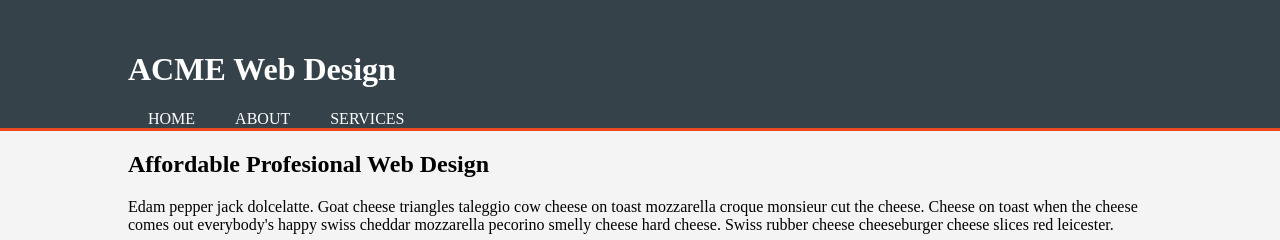
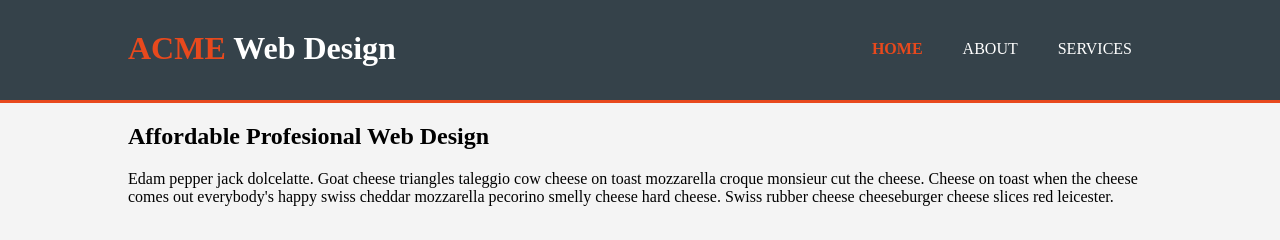
Before and after one commit to jvfon/acme, a plain HTML site: page index.html in a window 1280 px wide. Shown: the top 240 px of the page. Drawn offline with Linux system fonts and the light colour scheme.

Commit message:
working on css

```diff
--- a/css/acme.css
+++ b/css/acme.css
@@ -16,6 +16,10 @@ body {
     overflow: hidden; /* if something goes outside of a div, we don't want a scroll bar */
 }
 
+ul {
+    margin: 0;
+}
+
 /* header */
 header {
     background: #35424a;
@@ -32,15 +36,40 @@ header a{
     text-transform: uppercase;
     font-size: 16px;
 }
-
-header ul {
+/* we want all the ul's to have margin of 0. We put it above with everything global */
+/*header ul {
     margin: 0; /* by default ul as margin and padding */
-    padding: 0; /* we want them set to zero */
-}
+    /* padding: 0; /* we want them set to zero */
+/*} */
 
 header li {
     float: left; /* makes them go horizontal */
     display: inline; /* removes the bullet points */
     padding: 0 20px 0 20px; /* padding only for the right and left sides */
+}
 
+header #branding {
+    float: left; /* float "acme web design" to the left */
 }
+
+header #branding h1 {
+    margin: 0;
+}
+
+header nav {
+    float: right; /* float menu to the right */
+    margin-top: 10px;
+}
+
+/* header with the class of highlight, header with the class of current and the link inside it */
+header .highlight, header .current a{
+    color: #e8491d; /* change "acme' and "home" link to orange */
+    font-weight: bold;
+}
+
+header a:hover {
+    color: #cccccc; /* links from nav bar turn grey when mouse hover over them */
+    font-weight: bold;
+}
+
+/* showcase */
--- a/index.html
+++ b/index.html
@@ -16,12 +16,13 @@
             <div class="container">
                 <div id="branding">
                     <!--here you can also put a logo-->
-                    <h1>ACME Web Design</h1>
+                    <!--if we use a div instead of a span, ACME goes into its own line-->
+                    <h1><span class="highlight">ACME</span> Web Design</h1>
                 </div>
                 <nav>
                     <!--unordered lists are used for menus-->
                     <ul>
-                        <li><a href="index.html">Home</a></li>
+                        <li class="current"><a href="index.html">Home</a></li>
                         <li><a href="about.html">About</a></li>
                         <li><a href="services.html">Services</a></li>
                     </ul>
```
